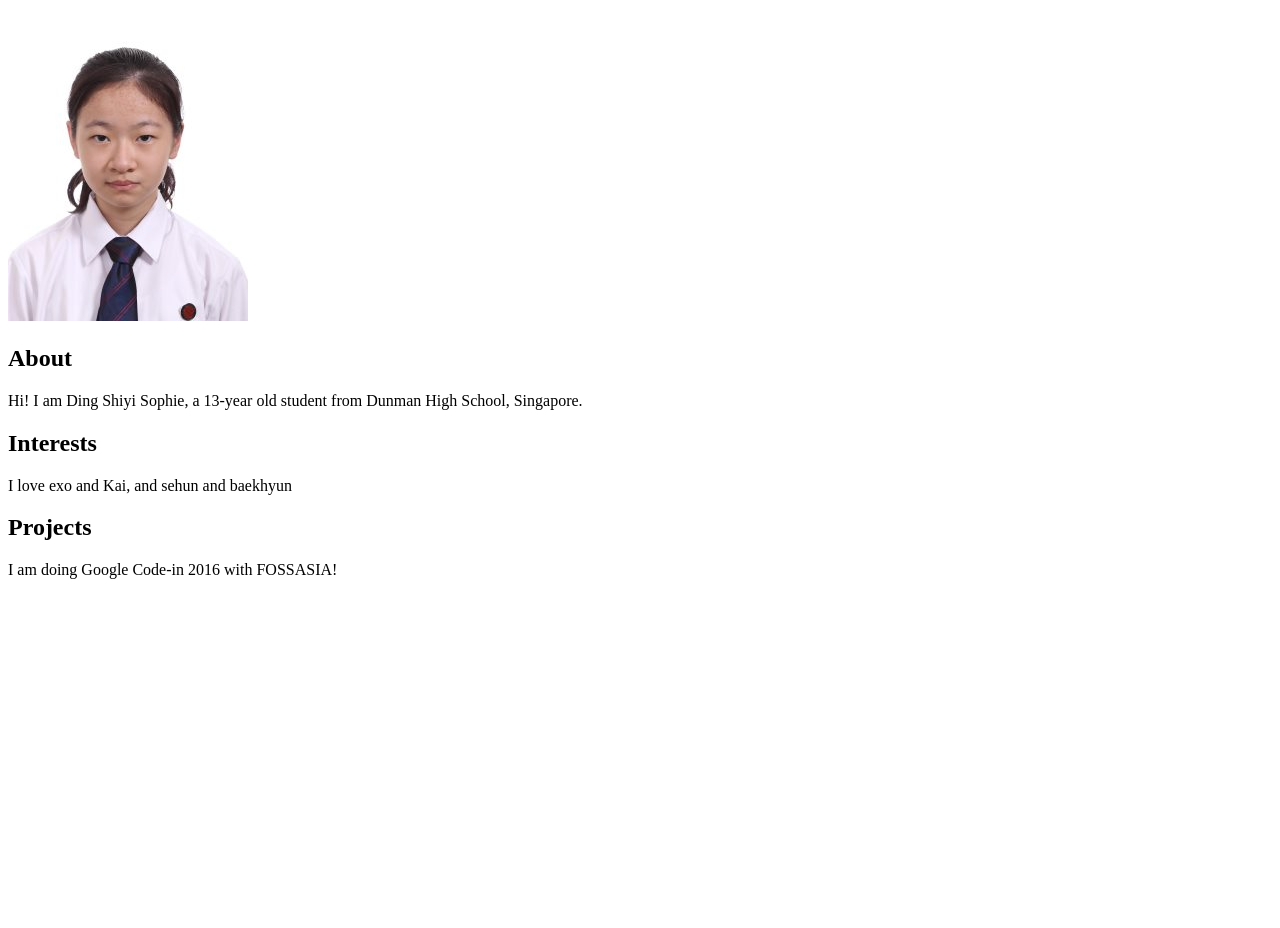
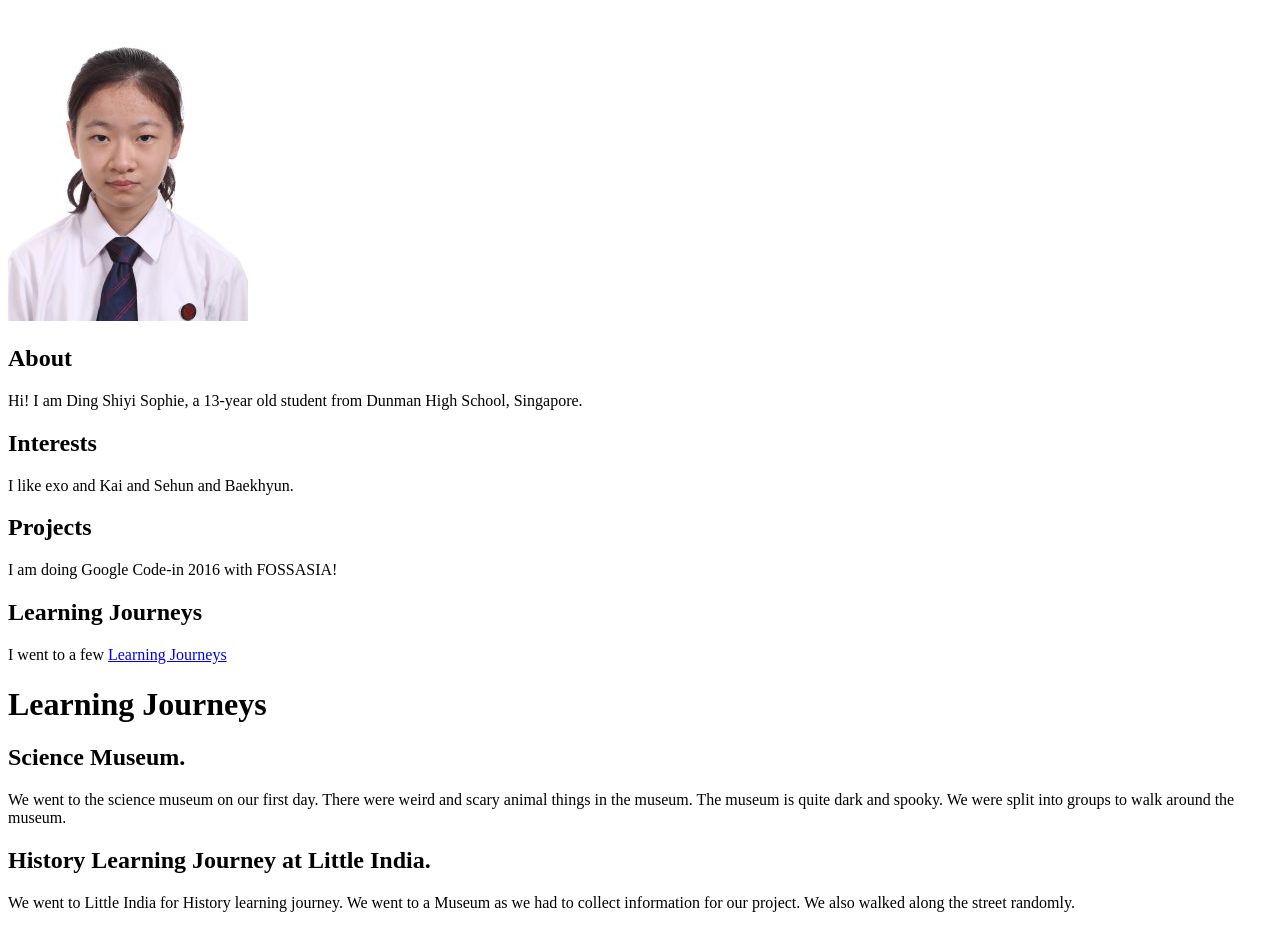
Before and after one commit to dhs17y1bdingshiyisophie/dhs17y1bdingshiyisophie.github.io, a plain HTML site: page index.html in a window 1280 px wide. Shown: the part 105-1033 px from the top of the page. Before the commit the page ends 800 px from the top, so only its background shows below. Drawn offline with Linux system fonts and the light colour scheme.

Commit message:
Update index.html

```diff
--- a/index.html
+++ b/index.html
@@ -9,9 +9,24 @@
    <h2>About</h2>
    <p>Hi! I am Ding Shiyi Sophie, a 13-year old student from <a herf="http://www.dunmanhigh.moe.edu.sg">Dunman High School</a>, Singapore.</p>
    <h2>Interests</h2>
-   <p>I love exo and Kai, and sehun and baekhyun</p>
+   <p>I like exo and Kai and Sehun and Baekhyun.</p>
    <h2>Projects</h2>
    <p>I am doing <a herf="http://codein.withgoogle.com">Google Code-in 2016</a> with <a herf="http://fossasia.org">FOSSASIA</a>!</p>
+   <h2>Learning Journeys</h2>
+  <p>I went to a few <a href="page1.html"> Learning Journeys</a></p>
  </body>
 
 </html>
+
+<!DOCTYPE html>
+<html>
+<body>
+  <h1> Learning Journeys </h1>
+  <h2> Science Museum. </h2>
+  <p>We went to the science museum on our first day. There were weird and scary animal things in the museum. The museum is quite dark and spooky. We were split into groups to walk around the museum. </p>
+
+  <h2> History Learning Journey at Little India. </h2>
+  <p>We went to Little India for History learning journey. We went to a Museum as we had to collect information for our project. We also walked along the street randomly. </p>
+
+</body>
+</html>
```
